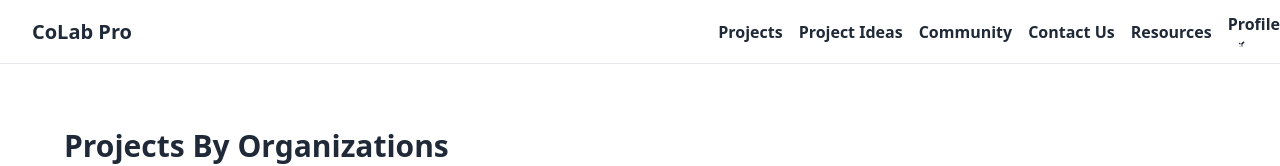
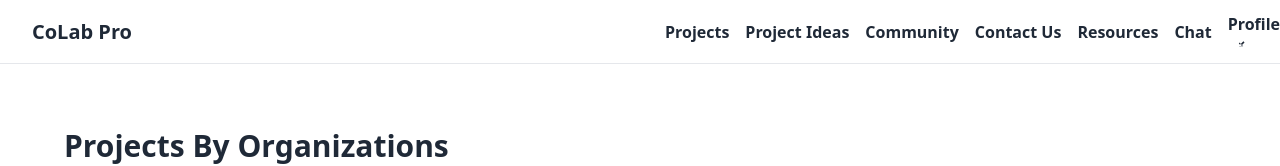
Before and after one commit to Viswesh934/Project-Management-Collaboration, a React (Vite) app in the folder Client/: page / in a window 1280 px wide. Shown: the top 166 px of the page. Built offline with nearby package versions, Linux system fonts and the light colour scheme; no server answers.

Commit message:
chat bar

```diff
--- a/Client/src/Components/Homepage/Navigationbar.jsx
+++ b/Client/src/Components/Homepage/Navigationbar.jsx
@@ -102,6 +102,14 @@ const NavigationBar = () => {
             Resources
           </Link>
         </div>
+        <div className="mr-4">
+          <Link
+            to="/chat"
+            className="text-gray-800 hover:text-gray-700 font-bold"
+          >
+            Chat
+          </Link>
+        </div>
         <div className="relative" ref={dropdownRef}>
           <button
             onClick={handleDropdownClick}
```
